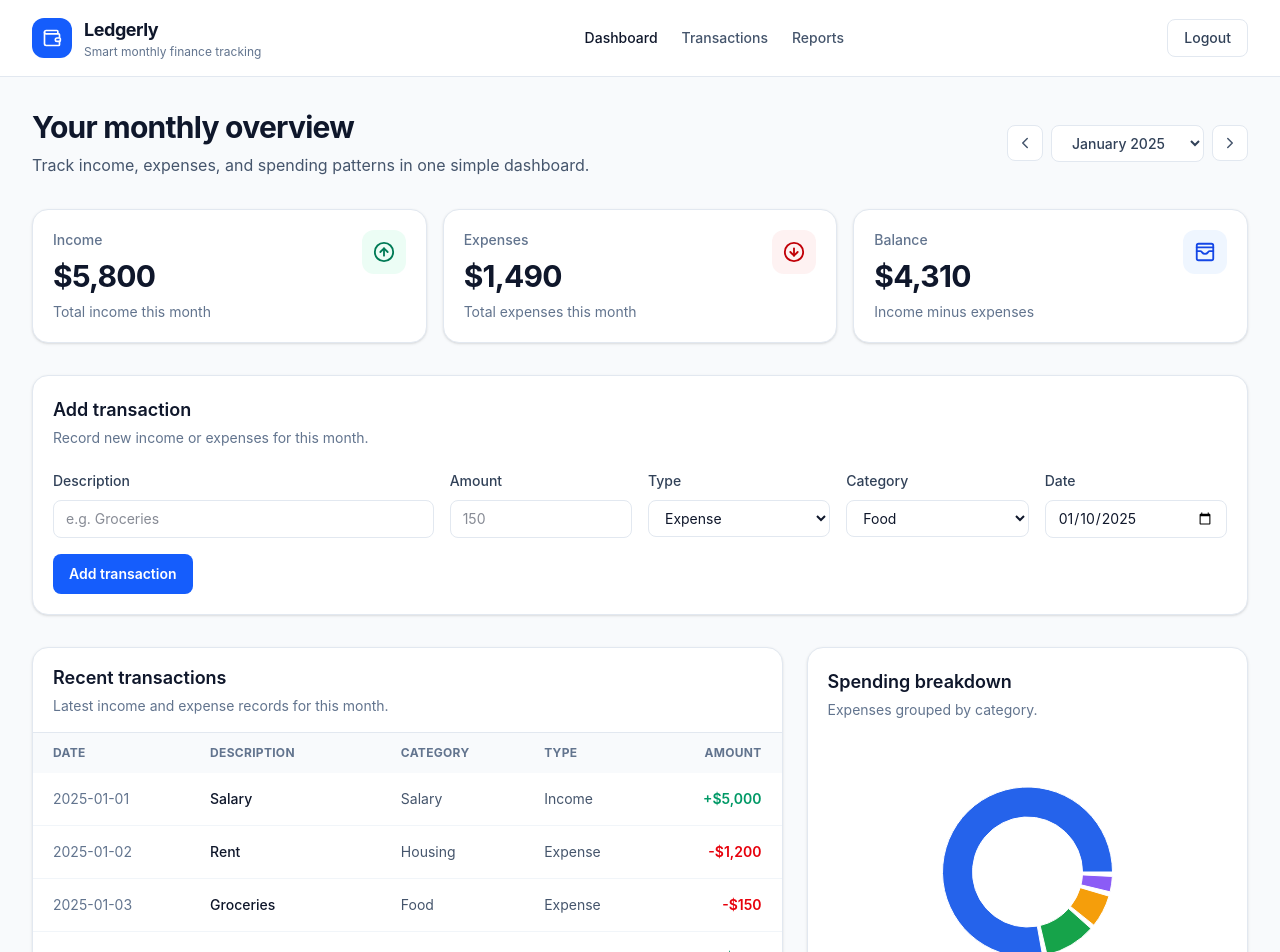
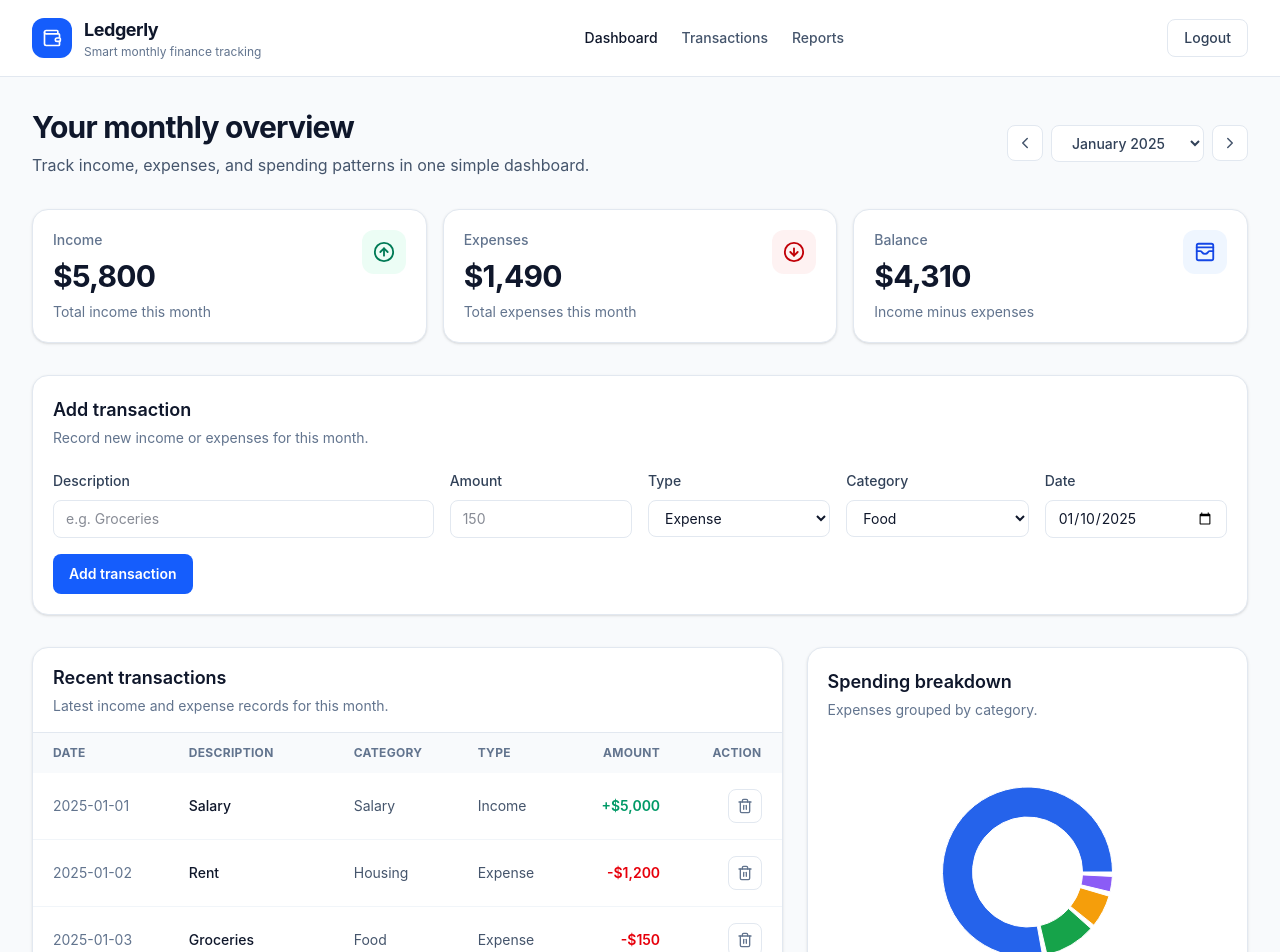
Before and after one commit to Peshmay/Finance-Tracker, a React (Vite) app in the folder client/: page / in a window 1280 px wide. Shown: the top 952 px of the page. Built offline with nearby package versions, Linux system fonts and the light colour scheme.

Commit message:
allow deleting transactions

```diff
--- a/client/src/components/dashboard/TransactionTable.tsx
+++ b/client/src/components/dashboard/TransactionTable.tsx
@@ -1,11 +1,14 @@
+import { Trash2 } from "lucide-react";
 import type { Transaction } from "../../types/transaction.types";
 
 type TransactionTableProps = {
   transactions: Transaction[];
+  onDeleteTransaction: (transactionId: string) => void;
 };
 
 export default function TransactionTable({
   transactions,
+  onDeleteTransaction,
 }: TransactionTableProps) {
   return (
     <section className="rounded-2xl border border-slate-200 bg-white shadow-sm">
@@ -27,6 +30,7 @@ export default function TransactionTable({
               <th className="px-5 py-3">Category</th>
               <th className="px-5 py-3">Type</th>
               <th className="px-5 py-3 text-right">Amount</th>
+              <th className="px-5 py-3 text-right">Action</th>
             </tr>
           </thead>
 
@@ -34,15 +38,19 @@ export default function TransactionTable({
             {transactions.map((transaction) => (
               <tr key={transaction.id} className="hover:bg-slate-50">
                 <td className="px-5 py-4 text-slate-500">{transaction.date}</td>
+
                 <td className="px-5 py-4 font-medium text-slate-900">
                   {transaction.description}
                 </td>
+
                 <td className="px-5 py-4 capitalize text-slate-600">
                   {transaction.category}
                 </td>
+
                 <td className="px-5 py-4 capitalize text-slate-600">
                   {transaction.type}
                 </td>
+
                 <td
                   className={`px-5 py-4 text-right font-semibold ${
                     transaction.type === "income"
@@ -52,6 +60,17 @@ export default function TransactionTable({
                 >
                   {transaction.type === "income" ? "+" : "-"}$
                   {transaction.amount.toLocaleString()}
+                </td>
+
+                <td className="px-5 py-4 text-right">
+                  <button
+                    type="button"
+                    onClick={() => onDeleteTransaction(transaction.id)}
+                    className="inline-flex items-center justify-center rounded-lg border border-slate-200 p-2 text-slate-500 hover:border-red-200 hover:bg-red-50 hover:text-red-600"
+                    aria-label={`Delete ${transaction.description}`}
+                  >
+                    <Trash2 size={16} />
+                  </button>
                 </td>
               </tr>
             ))}
@@ -73,6 +92,7 @@ export default function TransactionTable({
                 </p>
               </div>
 
+              <div className="text-right">
                 <p
                   className={`font-semibold ${
                     transaction.type === "income"
@@ -83,6 +103,17 @@ export default function TransactionTable({
                   {transaction.type === "income" ? "+" : "-"}$
                   {transaction.amount.toLocaleString()}
                 </p>
+
+                <button
+                  type="button"
+                  onClick={() => onDeleteTransaction(transaction.id)}
+                  className="mt-2 inline-flex items-center gap-1 text-xs font-medium text-slate-500 hover:text-red-600"
+                  aria-label={`Delete ${transaction.description}`}
+                >
+                  <Trash2 size={14} />
+                  Delete
+                </button>
+              </div>
             </div>
           </article>
         ))}
--- a/client/src/pages/DashboardPage.tsx
+++ b/client/src/pages/DashboardPage.tsx
@@ -98,6 +98,14 @@ export default function DashboardPage() {
     ]);
   }
 
+  function handleDeleteTransaction(transactionId: string) {
+    setTransactions((currentTransactions) =>
+      currentTransactions.filter(
+        (transaction) => transaction.id !== transactionId,
+      ),
+    );
+  }
+
   return (
     <div className="min-h-screen bg-slate-50">
       <AppHeader />
@@ -136,7 +144,10 @@ export default function DashboardPage() {
         </section>
 
         <section className="mt-8 flex flex-col gap-6 lg:grid lg:grid-cols-[1.7fr_1fr]">
-          <TransactionTable transactions={transactions} />
+          <TransactionTable
+            transactions={transactions}
+            onDeleteTransaction={handleDeleteTransaction}
+          />
           <SpendingChart transactions={transactions} />
         </section>
       </main>
```
Lines whose indentation alone changed are shown as unchanged.
